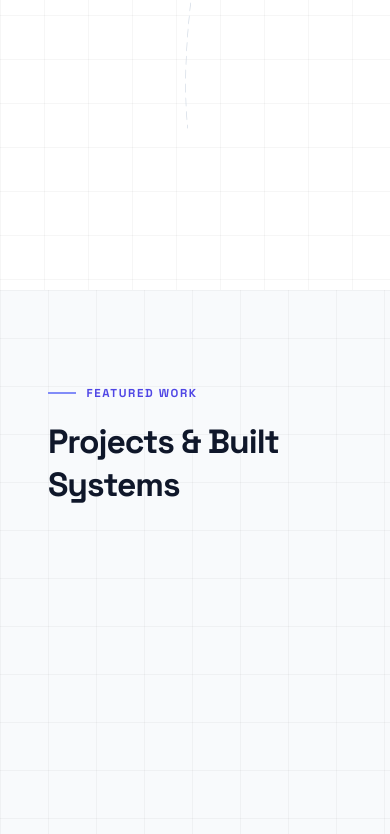
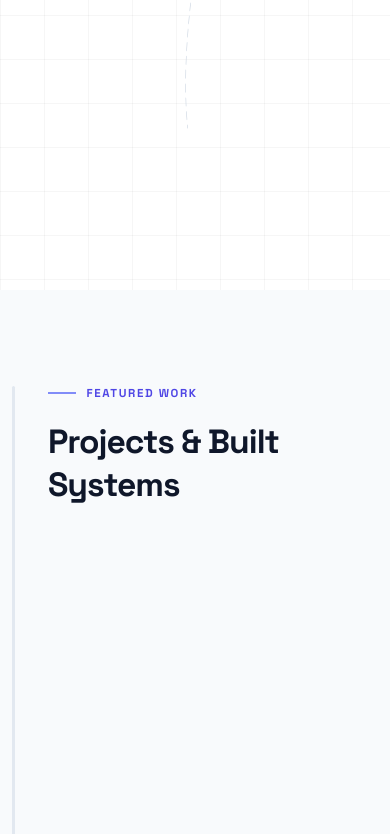
Before and after one commit to fazil-firoz/Modern-portfolio, a React (Vite) app: page / in a window 390 px wide. Shown: the part 3567-4401 px from the top of the page. Built offline with nearby package versions, Linux system fonts and the light colour scheme.

Commit message:
feat: add left animated vertical scroll progress bar to Section 5 Projects matching experience timeline

```diff
--- a/src/App.jsx
+++ b/src/App.jsx
@@ -69,6 +69,7 @@ function App() {
 
   const projectsRef         = useRef(null);
   const projCardsRef        = useRef([]);
+  const projProgressRef     = useRef(null);
 
   useEffect(() => {
     const ctx = gsap.context(() => {
@@ -209,6 +210,21 @@ function App() {
           }
         );
       });
+
+      // ── Projects Section Left Vertical Scroll Line Draw ──
+      gsap.fromTo(projProgressRef.current,
+        { scaleY: 0 },
+        {
+          scaleY: 1,
+          ease: 'none',
+          scrollTrigger: {
+            trigger: projectsRef.current,
+            start: 'top 65%',
+            end:   'bottom 85%',
+            scrub: 1,
+          },
+        }
+      );
 
       // ── Projects Cards Stagger Slide Up Reveal ──
       projCardsRef.current.forEach((el) => {
@@ -610,6 +626,11 @@ function App() {
           SECTION 5 — PROJECTS  (Dark Theme)
       ══════════════════════════════════════ */}
       <section className="section-projects" ref={projectsRef}>
+        {/* Left Animated Scroll Progress Timeline Bar */}
+        <div className="proj-timeline-track">
+          <div className="proj-timeline-progress" ref={projProgressRef} />
+        </div>
+
         <div className="proj-inner">
 
           {/* Section Tag */}
--- a/src/index.css
+++ b/src/index.css
@@ -1019,15 +1019,32 @@ html, body, #root {
   overflow: hidden;
 }
 
-/* Fine Grid Texture for Light Porcelain */
-.section-projects::before {
-  content: '';
-  position: absolute; inset: 0;
-  background-image:
-    linear-gradient(rgba(0, 0, 0, 0.035) 1px, transparent 1px),
-    linear-gradient(90deg, rgba(0, 0, 0, 0.035) 1px, transparent 1px);
-  background-size: 48px 48px;
-  pointer-events: none; z-index: 0;
+/* Left Animated Vertical Scroll Progress Bar for Projects */
+.proj-timeline-track {
+  position: absolute;
+  left: 2rem;
+  top: 6rem;
+  bottom: 8rem;
+  width: 3px;
+  background: #e2e8f0;
+  border-radius: 4px;
+  overflow: hidden;
+  z-index: 4;
+}
+
+.proj-timeline-progress {
+  width: 100%;
+  height: 100%;
+  background: linear-gradient(180deg, #4f46e5 0%, #0284c7 50%, #6366f1 100%);
+  transform-origin: top;
+  border-radius: 4px;
+  box-shadow: 0 0 10px rgba(79, 70, 229, 0.5);
+}
+
+@media (max-width: 900px) {
+  .proj-timeline-track {
+    left: 0.75rem;
+  }
 }
 
 .proj-inner {
```
